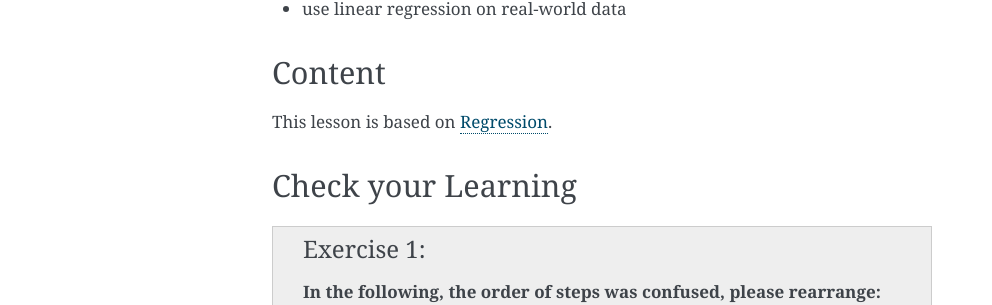
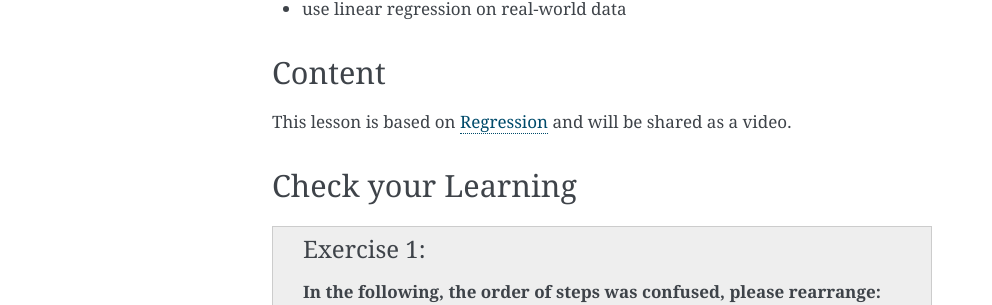
Before and after one commit to deeplearning540/deeplearning540.github.io, a Sphinx documentation site: the page built from source/module-01/content.rst, in a window 1280 px wide. Shown: the part 441-746 px from the top of the page, without its empty margins (148-1140 px from the left). Built offline with Sphinx 7.4.7, drawn with Linux system fonts in a browser that asks for light colours.

Commit message:
sharing as video is planned

```diff
--- a/source/module-01/content.rst
+++ b/source/module-01/content.rst
@@ -16,7 +16,7 @@
 Content
 =======
 
-This lesson is based on `Regression <https://carpentries-incubator.github.io/machine-learning-novice-sklearn/02-regression/index.html>`_.
+This lesson is based on `Regression <https://carpentries-incubator.github.io/machine-learning-novice-sklearn/02-regression/index.html>`_ and will be shared as a video.
 
 
 Check your Learning
```
